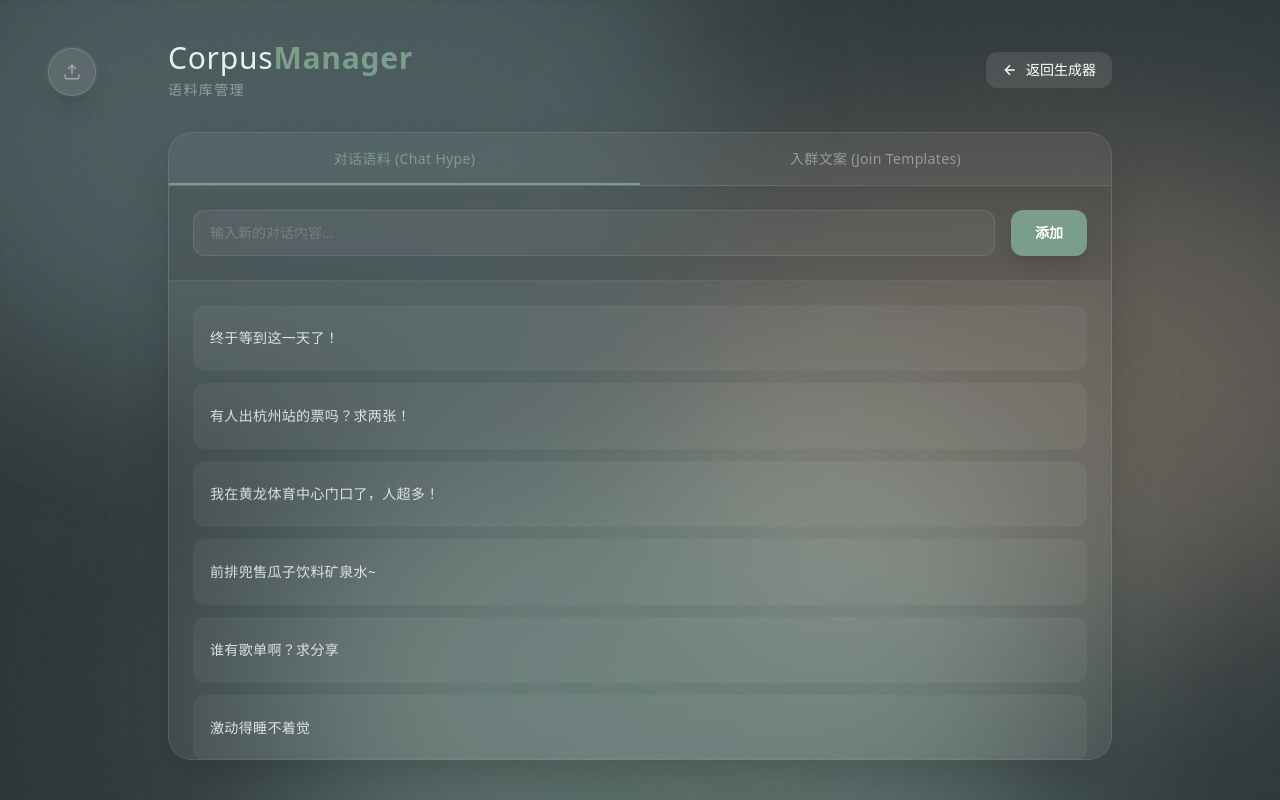
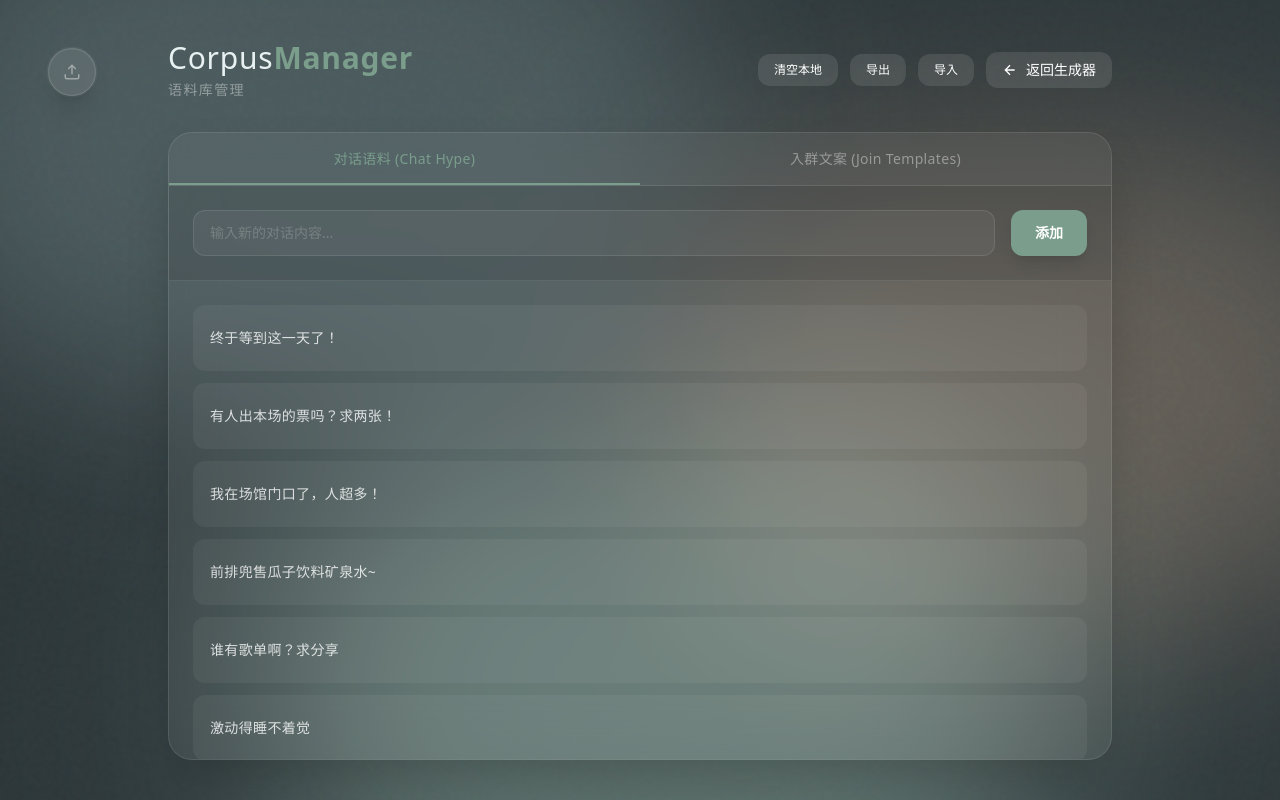
Before and after one commit to webkubor/wechat-chat-gen, a Vue app: page /corpus in a window 1280 px wide. Built offline with nearby package versions, Linux system fonts and the light colour scheme.

Commit message:
feat(语料库): 实现语料库的导入导出和清空功能
添加语料库管理功能，包括清空本地数据、导出为JSON文件和导入外部JSON文件
重构聊天消息生成逻辑以优先使用语料库内容
移除特定演唱会的硬编码内容，使应用更通用

```diff
--- a/src/components/ConfigPanel.vue
+++ b/src/components/ConfigPanel.vue
@@ -1,15 +1,18 @@
 <script setup lang="ts">
 import { ref, onMounted, watch, nextTick } from 'vue'
 import { useChatStore } from '../stores/chat'
+import { useCorpusStore } from '../stores/corpus'
 import html2canvas from 'html2canvas'
 
 const chatStore = useChatStore()
+const corpusStore = useCorpusStore()
 const currentMode = ref<'chat' | 'join'>('chat')
 const genCount = ref(20)
 const downloadCount = ref(3)
 const isDownloading = ref(false)
 
-onMounted(() => {
+onMounted(async () => {
+  await corpusStore.initDB()
   // 初始进入自动生成20条对话，避免空白
   chatStore.batchAddRandomDialog(20)
 })
--- a/src/stores/chat.ts
+++ b/src/stores/chat.ts
@@ -1,4 +1,5 @@
 import { defineStore } from 'pinia'
+import { useCorpusStore } from './corpus'
 import defaultBg from '../assets/bg.jpg'
 
 export type MessageType = 'text' | 'system' | 'image'
@@ -18,7 +19,7 @@ export interface Message {
 
 export const useChatStore = defineStore('chat', {
   state: () => ({
-    groupTitle: '周杰伦杭州站粉丝交流群',
+    groupTitle: '演唱会粉丝交流群',
     memberCount: 188,
     nicknameColor: '#adadad',
     nicknameSize: 11,
@@ -54,12 +55,12 @@ export const useChatStore = defineStore('chat', {
     getRandomUser() {
       // 真实微信昵称库
       const names = [
-        'AAA建材王总', '水晶女孩', 'Jay迷-小凯', '晴天', '一路向北',
-        '简单爱', '范特西', '告白气球', '七里香', '稻香',
-        '夜曲', '以父之名', '搁浅', '东风破', '发如雪',
+        'AAA建材王总', '水晶女孩', '追光者', '晚风', '向日葵',
+        '简单快乐', '星光收集者', '小幸运', '纸飞机', '晴空',
+        '夜行者', '以梦为马', '搁浅的鲸', '东篱', '发光体',
         '快乐小狗', 'momo', '用户88291', '卡布奇诺', '往事随风',
         '花开富贵', '除了帅一无所有', '只是近黄昏', '小仙女', '大魔王',
-        '我是你的优乐美', '周杰伦的奶茶', '叶惠美', '半岛铁盒', '龙卷风',
+        '我的奶茶', '山川与海', '半岛来信', '风筝与猫', '龙卷风',
         '淡泊人生', '云淡风轻', '往事如烟', '奋斗中的小李', '逆流而上',
         'Cc', 'David', 'Lisa', 'Mike', 'Tom', 'Jerry'
       ]
@@ -125,12 +126,17 @@ export const useChatStore = defineStore('chat', {
       })
     },
     batchAddJoinMessages(count: number) {
+      const corpusStore = useCorpusStore()
+      const templates = corpusStore.systems.length
+        ? corpusStore.systems.map(item => item.content)
+        : this.systemTemplates
+
       for (let i = 0; i < count; i++) {
         const inviter = this.getRandomUser()
         const invited = this.getRandomUser()
         const other = this.getRandomUser()
 
-        const template = this.systemTemplates[Math.floor(Math.random() * this.systemTemplates.length)] || '"{name}"邀请"{invited}"加入了群聊'
+        const template = templates[Math.floor(Math.random() * templates.length)] || '"{name}"邀请"{invited}"加入了群聊'
 
         const content = template
           .replace('{name}', `<span class="system-name">${inviter.name}</span>`)
@@ -151,12 +157,14 @@ export const useChatStore = defineStore('chat', {
         this.currentUser = { name: '我', avatar: randomMe.avatar }
       }
 
-      const hypes = [
-        '终于等到这一天了！', '有人出杭州站的票吗？求两张！', '我在黄龙体育中心门口了，人超多！',
+      const corpusStore = useCorpusStore()
+      const corpusDialogues = corpusStore.dialogues.map(item => item.content).filter(Boolean)
+      const hypes = corpusDialogues.length ? corpusDialogues : [
+        '终于等到这一天了！', '有人出本场的票吗？求两张！', '我在场馆门口了，人超多！',
         '前排兜售瓜子饮料矿泉水~', '谁有歌单啊？求分享', '激动得睡不着觉',
-        '今晚会有《稻香》吗？', '必须有啊！全场大合唱预定', '为了看杰伦特意请了假',
+        '今晚会有新歌吗？', '必须有啊！全场大合唱预定', '为了看演出特意请了假',
         '听说今晚有神秘嘉宾？', '真的假的？是谁啊？', '大家要注意防诈骗哦',
-        '周董YYDS！', '已经在检票口排队了', '天气不错，适合听演唱会',
+        '舞台效果太顶了！', '已经在检票口排队了', '天气不错，适合听演唱会',
         '有没有组队入场的？', '刚才在门口看到保姆车了！', '心跳已经120了'
       ]
 
--- a/src/stores/corpus.ts
+++ b/src/stores/corpus.ts
@@ -18,6 +18,15 @@ export const useCorpusStore = defineStore('corpus', {
   }),
 
   actions: {
+    async openDB() {
+      return new Promise<IDBDatabase>((resolve, reject) => {
+        const request = indexedDB.open(DB_NAME, DB_VERSION)
+        request.onerror = () => reject('DB Open Error')
+        request.onsuccess = (event) => {
+          resolve((event.target as IDBOpenDBRequest).result)
+        }
+      })
+    },
     async initDB() {
       return new Promise<void>((resolve, reject) => {
         const request = indexedDB.open(DB_NAME, DB_VERSION)
@@ -32,11 +41,11 @@ export const useCorpusStore = defineStore('corpus', {
 
             // Seed Default Data
             const defaultDialogues = [
-              '终于等到这一天了！', '有人出杭州站的票吗？求两张！', '我在黄龙体育中心门口了，人超多！',
+              '终于等到这一天了！', '有人出本场的票吗？求两张！', '我在场馆门口了，人超多！',
               '前排兜售瓜子饮料矿泉水~', '谁有歌单啊？求分享', '激动得睡不着觉',
-              '今晚会有《稻香》吗？', '必须有啊！全场大合唱预定', '为了看杰伦特意请了假',
+              '今晚会有新歌吗？', '必须有啊！全场大合唱预定', '为了看演出特意请了假',
               '听说今晚有神秘嘉宾？', '真的假的？是谁啊？', '大家要注意防诈骗哦',
-              '周董YYDS！', '已经在检票口排队了', '天气不错，适合听演唱会',
+              '舞台效果太顶了！', '已经在检票口排队了', '天气不错，适合听演唱会',
               '有没有组队入场的？', '刚才在门口看到保姆车了！', '心跳已经120了'
             ]
             const defaultSystems = [
@@ -75,6 +84,51 @@ export const useCorpusStore = defineStore('corpus', {
             this.systems = allItems.filter(i => i.type === 'system')
             resolve()
           }
+        }
+      })
+    },
+    async clearAll() {
+      const db = await this.openDB()
+      return new Promise<void>((resolve) => {
+        const tx = db.transaction(STORE_NAME, 'readwrite')
+        const store = tx.objectStore(STORE_NAME)
+        store.clear()
+        tx.oncomplete = async () => {
+          await this.loadAll()
+          resolve()
+        }
+      })
+    },
+    async exportAll() {
+      const db = await this.openDB()
+      return new Promise<{ dialogues: string[]; systems: string[] }>((resolve) => {
+        const tx = db.transaction(STORE_NAME, 'readonly')
+        const store = tx.objectStore(STORE_NAME)
+        const getAll = store.getAll()
+        getAll.onsuccess = () => {
+          const allItems = getAll.result as CorpusItem[]
+          resolve({
+            dialogues: allItems.filter(i => i.type === 'dialogue').map(i => i.content),
+            systems: allItems.filter(i => i.type === 'system').map(i => i.content)
+          })
+        }
+      })
+    },
+    async replaceAll(dialogues: string[], systems: string[]) {
+      const db = await this.openDB()
+      return new Promise<void>((resolve) => {
+        const tx = db.transaction(STORE_NAME, 'readwrite')
+        const store = tx.objectStore(STORE_NAME)
+        store.clear()
+        dialogues.forEach(text => {
+          if (text && text.trim()) store.add({ type: 'dialogue', content: text })
+        })
+        systems.forEach(text => {
+          if (text && text.trim()) store.add({ type: 'system', content: text })
+        })
+        tx.oncomplete = async () => {
+          await this.loadAll()
+          resolve()
         }
       })
     },
--- a/src/views/CorpusView.vue
+++ b/src/views/CorpusView.vue
@@ -5,6 +5,8 @@ import { useCorpusStore } from '../stores/corpus'
 const corpusStore = useCorpusStore()
 const activeTab = ref<'dialogue' | 'system'>('dialogue')
 const newContent = ref('')
+const isBusy = ref(false)
+const importInput = ref<HTMLInputElement | null>(null)
 
 const items = computed(() => {
   return activeTab.value === 'dialogue' ? corpusStore.dialogues : corpusStore.systems
@@ -25,6 +27,62 @@ const handleDelete = async (id: number) => {
     await corpusStore.deleteEntry(id)
   }
 }
+
+const handleClearAll = async () => {
+  if (!confirm('确定要清空本地语料库吗？此操作不可恢复。')) return
+  isBusy.value = true
+  try {
+    await corpusStore.clearAll()
+  } finally {
+    isBusy.value = false
+  }
+}
+
+const handleExport = async () => {
+  isBusy.value = true
+  try {
+    const data = await corpusStore.exportAll()
+    const blob = new Blob([JSON.stringify(data, null, 2)], { type: 'application/json' })
+    const link = document.createElement('a')
+    link.download = `wechat-corpus-${Date.now()}.json`
+    link.href = URL.createObjectURL(blob)
+    link.click()
+    URL.revokeObjectURL(link.href)
+  } finally {
+    isBusy.value = false
+  }
+}
+
+const handleImportClick = () => {
+  importInput.value?.click()
+}
+
+const handleImport = async (e: Event) => {
+  const file = (e.target as HTMLInputElement).files?.[0]
+  if (!file) return
+
+  isBusy.value = true
+  try {
+    const text = await file.text()
+    const parsed = JSON.parse(text) as {
+      dialogues?: string[]
+      systems?: string[]
+      items?: { type: 'dialogue' | 'system'; content: string }[]
+    }
+    const dialogues = Array.isArray(parsed.dialogues) ? parsed.dialogues : []
+    const systems = Array.isArray(parsed.systems) ? parsed.systems : []
+    const items = Array.isArray(parsed.items) ? parsed.items : []
+    const mergedDialogues = dialogues.concat(items.filter(i => i.type === 'dialogue').map(i => i.content))
+    const mergedSystems = systems.concat(items.filter(i => i.type === 'system').map(i => i.content))
+
+    await corpusStore.replaceAll(mergedDialogues, mergedSystems)
+  } catch (err) {
+    alert('导入失败：请确认文件格式为 JSON')
+  } finally {
+    isBusy.value = false
+    if (importInput.value) importInput.value.value = ''
+  }
+}
 </script>
 
 <template>
@@ -38,10 +96,34 @@ const handleDelete = async (id: number) => {
         </h1>
         <p class="text-white/40 text-sm tracking-widest mt-1">语料库管理</p>
       </div>
-      <router-link to="/" class="px-4 py-2 bg-white/10 hover:bg-white/20 rounded-xl text-sm text-white transition-all flex items-center gap-2">
-        <svg width="16" height="16" viewBox="0 0 24 24" fill="none" stroke="currentColor" stroke-width="2"><path d="M19 12H5M12 19l-7-7 7-7"></path></svg>
-        返回生成器
-      </router-link>
+      <div class="flex items-center gap-3">
+        <button
+          @click="handleClearAll"
+          :disabled="isBusy"
+          class="px-4 py-2 bg-white/10 hover:bg-white/20 rounded-xl text-xs text-white transition-all disabled:opacity-50"
+        >
+          清空本地
+        </button>
+        <button
+          @click="handleExport"
+          :disabled="isBusy"
+          class="px-4 py-2 bg-white/10 hover:bg-white/20 rounded-xl text-xs text-white transition-all disabled:opacity-50"
+        >
+          导出
+        </button>
+        <button
+          @click="handleImportClick"
+          :disabled="isBusy"
+          class="px-4 py-2 bg-white/10 hover:bg-white/20 rounded-xl text-xs text-white transition-all disabled:opacity-50"
+        >
+          导入
+        </button>
+        <input ref="importInput" type="file" accept="application/json" class="hidden" @change="handleImport" />
+        <router-link to="/" class="px-4 py-2 bg-white/10 hover:bg-white/20 rounded-xl text-sm text-white transition-all flex items-center gap-2">
+          <svg width="16" height="16" viewBox="0 0 24 24" fill="none" stroke="currentColor" stroke-width="2"><path d="M19 12H5M12 19l-7-7 7-7"></path></svg>
+          返回生成器
+        </router-link>
+      </div>
     </div>
 
     <!-- Main Content -->
```
